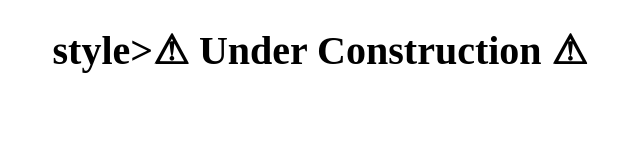
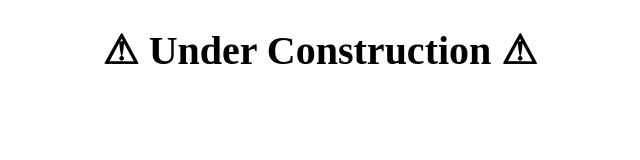
Before and after one commit to Pyro-Client/Pyro-Client.github.io, a plain HTML site: page index.html in a window 1280 px wide. Shown: the whole page, without its empty margins (320-960 px from the left). Drawn offline with Linux system fonts and the light colour scheme.

Commit message:
Update index.html

```diff
--- a/index.html
+++ b/index.html
@@ -5,5 +5,5 @@
 			h1 {font-size: 40px;}
 		</style>
 
-		<h1> style>⚠ Under Construction ⚠</p>
+		<h1><b>⚠ Under Construction ⚠</h1>
 	</html>
```
